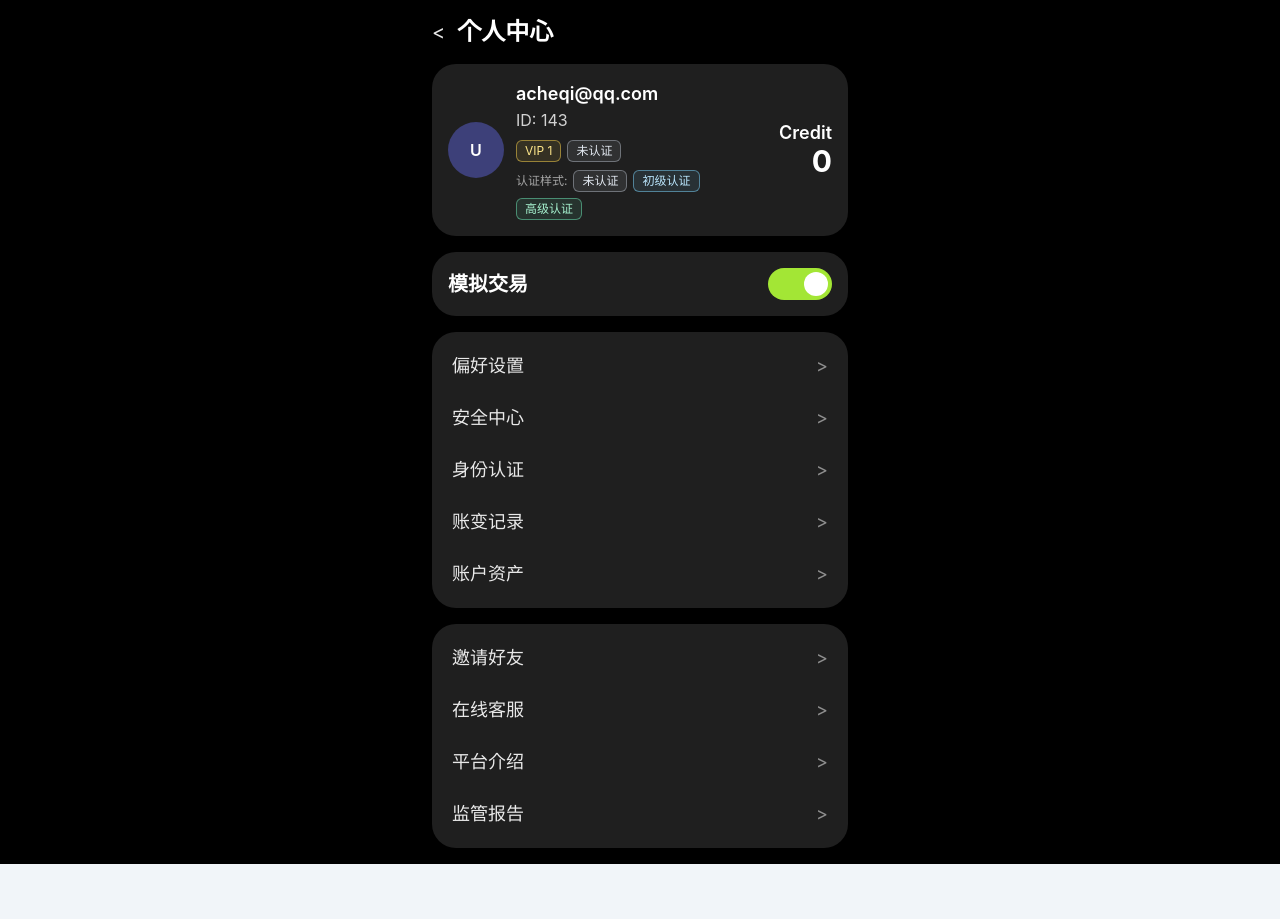
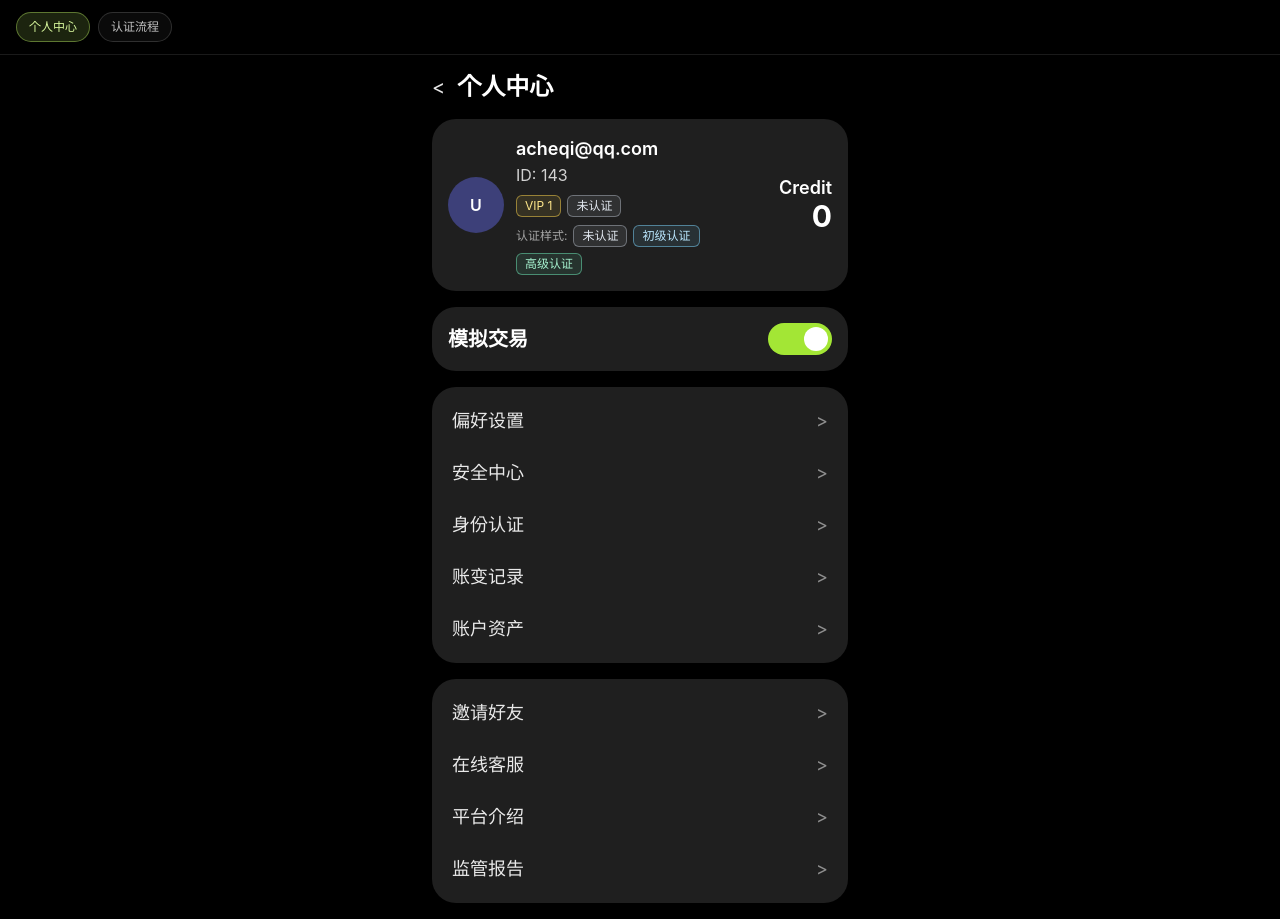
Before and after one commit to gloopai/fex-admin, a Vue app: page /m/personal-center in a window 1280 px wide. Before the commit the page ends 864 px from the top, so only its background shows below. Built offline with nearby package versions, Linux system fonts and the light colour scheme.

Commit message:
feat: update

```diff
--- a/src/layouts/FrontDesktopLayout.vue
+++ b/src/layouts/FrontDesktopLayout.vue
@@ -1,5 +1,31 @@
+<script setup>
+import { useRoute } from 'vue-router'
+
+const route = useRoute()
+
+const menus = [
+  { key: 'personal', label: '个人中心', to: '/front/personal-center' },
+  { key: 'verify', label: '认证流程', to: '/front/verification-flow' }
+]
+
+const isActive = (to) => route.path.startsWith(to)
+</script>
+
 <template>
   <div class="min-h-screen bg-[#050505] text-white">
+    <div class="sticky top-0 z-20 border-b border-white/10 bg-black/70 backdrop-blur">
+      <div class="mx-auto flex max-w-[1280px] items-center gap-3 px-6 py-3">
+        <RouterLink
+          v-for="item in menus"
+          :key="item.key"
+          :to="item.to"
+          class="rounded-lg border px-4 py-2 text-sm transition"
+          :class="isActive(item.to) ? 'border-lime-300/40 bg-lime-300/15 text-lime-200' : 'border-white/15 bg-white/[0.04] text-white/75 hover:bg-white/[0.08]'"
+        >
+          {{ item.label }}
+        </RouterLink>
+      </div>
+    </div>
     <RouterView />
   </div>
 </template>
--- a/src/layouts/FrontMobileLayout.vue
+++ b/src/layouts/FrontMobileLayout.vue
@@ -1,5 +1,31 @@
+<script setup>
+import { useRoute } from 'vue-router'
+
+const route = useRoute()
+
+const menus = [
+  { key: 'personal', label: '个人中心', to: '/m/personal-center' },
+  { key: 'verify', label: '认证流程', to: '/m/verification-flow' }
+]
+
+const isActive = (to) => route.path.startsWith(to)
+</script>
+
 <template>
   <div class="min-h-screen bg-black text-white">
+    <div class="sticky top-0 z-20 border-b border-white/10 bg-black/80 backdrop-blur">
+      <div class="flex items-center gap-2 px-4 py-3">
+        <RouterLink
+          v-for="item in menus"
+          :key="item.key"
+          :to="item.to"
+          class="rounded-full border px-3 py-1.5 text-xs transition"
+          :class="isActive(item.to) ? 'border-lime-300/40 bg-lime-300/15 text-lime-200' : 'border-white/15 bg-white/[0.04] text-white/75'"
+        >
+          {{ item.label }}
+        </RouterLink>
+      </div>
+    </div>
     <RouterView />
   </div>
 </template>
--- a/src/pages/front/VerificationFlowMobileTemplatePage.vue
+++ b/src/pages/front/m/VerificationFlowTemplatePage.vue
@@ -1,7 +1,7 @@
 <script setup>
 import { computed, ref } from 'vue'
-import { verificationConfig } from '../../mock/verification'
-import { VERIFICATION_DOC_TYPE, VERIFICATION_DOC_TYPE_OPTIONS, VERIFICATION_LEVEL } from '../../constants/verification'
+import { verificationConfig } from '../../../mock/verification'
+import { VERIFICATION_DOC_TYPE, VERIFICATION_DOC_TYPE_OPTIONS, VERIFICATION_LEVEL } from '../../../constants/verification'
 
 const basicStatus = ref('unsubmitted')
 const advancedStatus = ref('idle')
@@ -300,7 +300,7 @@ form.value.files = Object.fromEntries([
       <div v-if="basicStatus === 'rejected'" class="mt-3 rounded-2xl border border-rose-300/40 bg-rose-300/10 p-3 text-sm text-rose-100">
         审核未通过：请修改后重新提交。
       </div>
-      <div v-if="basicStatus === 'approved'" class="mt-3 rounded-2xl border border-emerald-300/40 bg-emerald-300/10 p-3 text-sm text-emerald-100">
+      <div v-if="basicStatus === 'approved' && expandBasicPrimary" class="mt-3 rounded-2xl border border-emerald-300/40 bg-emerald-300/10 p-3 text-sm text-emerald-100">
         初级已通过：下方可继续完成高级认证。初级资料默认已收起，避免占用屏幕。
       </div>
 
--- a/src/pages/front/VerificationFlowDesktopTemplatePage.vue
+++ b/src/pages/front/pc/VerificationFlowTemplatePage.vue
@@ -1,7 +1,7 @@
 <script setup>
 import { computed, ref } from 'vue'
-import { verificationConfig } from '../../mock/verification'
-import { VERIFICATION_DOC_TYPE, VERIFICATION_DOC_TYPE_OPTIONS, VERIFICATION_LEVEL } from '../../constants/verification'
+import { verificationConfig } from '../../../mock/verification'
+import { VERIFICATION_DOC_TYPE, VERIFICATION_DOC_TYPE_OPTIONS, VERIFICATION_LEVEL } from '../../../constants/verification'
 
 const basicStatus = ref('unsubmitted') // unsubmitted | reviewing | approved | rejected
 const advancedStatus = ref('idle') // idle | reviewing | approved | rejected
@@ -217,7 +217,7 @@ const resetFlow = () => {
         <div class="text-xs text-white/55">身份认证 / 审批流程</div>
         <h1 class="mt-1 text-2xl font-semibold">身份认证</h1>
         <p class="mt-2 max-w-[720px] text-sm text-white/65">
-          先完成初级认证并通过审核，再按清单上传高级认证材料。页面下方提供“联调工具”用于模拟后台审批（上线前可隐藏）。
+          先完成初级认证并通过审核，再按清单上传高级认证材料。
         </p>
       </div>
       <div class="rounded-2xl border border-white/10 bg-white/[0.04] px-4 py-3 text-sm text-white/80">
@@ -320,7 +320,7 @@ const resetFlow = () => {
             <div>
               <div class="text-xs text-white/55">步骤 1 / 2</div>
               <h2 class="mt-1 text-xl font-semibold">初级认证</h2>
-              <p class="mt-2 text-sm text-white/65">提交后进入审核，通过后解锁高级认证资料上传。</p>
+              <p v-if="!(basicStatus === 'approved' && !expandBasicPrimary)" class="mt-2 text-sm text-white/65">提交后进入审核，通过后解锁高级认证资料上传。</p>
             </div>
             <div
               class="rounded-full border px-3 py-1 text-xs"
@@ -352,7 +352,7 @@ const resetFlow = () => {
           <div v-if="basicStatus === 'rejected'" class="mt-4 rounded-xl border border-rose-300/40 bg-rose-300/10 p-4 text-sm text-rose-100">
             初级审核未通过：请根据提示修改资料后重新提交。
           </div>
-          <div v-if="basicStatus === 'approved'" class="mt-4 rounded-xl border border-emerald-300/40 bg-emerald-300/10 p-4 text-sm text-emerald-100">
+          <div v-if="basicStatus === 'approved' && expandBasicPrimary" class="mt-4 rounded-xl border border-emerald-300/40 bg-emerald-300/10 p-4 text-sm text-emerald-100">
             初级审核已通过：请继续完成高级资料上传与提交。初级资料区域默认收起，避免遮挡高级区块。
           </div>
 
@@ -416,10 +416,9 @@ const resetFlow = () => {
             <p class="mt-3 text-xs text-white/55">初级认证已完成：信息以提交内容为准。若需修改，请等待驳回后重新提交或联系客服。</p>
           </div>
 
-          <div class="mt-5 flex flex-col gap-3 sm:flex-row sm:items-center sm:justify-between">
+          <div v-if="showBasicForm" class="mt-5 flex flex-col gap-3 sm:flex-row sm:items-center sm:justify-between">
             <div class="text-xs text-white/55">提交后进入审核队列（演示）</div>
             <button
-              v-if="showBasicForm"
               class="w-full rounded-lg bg-lime-400 px-5 py-3 text-sm font-semibold text-black sm:w-auto"
               @click="submitBasic"
             >
@@ -643,7 +642,7 @@ const resetFlow = () => {
             </button>
           </div>
 
-          <div class="mt-5 rounded-xl border border-white/10 bg-black/20 p-4">
+          <!-- <div class="mt-5 rounded-xl border border-white/10 bg-black/20 p-4">
             <button type="button" class="flex w-full items-center justify-between text-left" @click="showPayload = !showPayload">
               <div>
                 <div class="text-sm font-semibold text-white/90">联调：提交数据结构预览</div>
@@ -652,7 +651,7 @@ const resetFlow = () => {
               <span class="text-white/60">{{ showPayload ? '收起' : '展开' }}</span>
             </button>
             <pre v-if="showPayload" class="mt-3 overflow-auto text-xs text-white/70">{{ JSON.stringify(backendPayloadPreview, null, 2) }}</pre>
-          </div>
+          </div> -->
         </section>
       </div>
     </div>
```
Also changed, not shown: src/router/modules/front.js (+4 -4 lines), src/pages/front/m/PersonalCenterTemplatePage.vue (renamed from src/pages/front/PersonalCenterMobileTemplatePage.vue), src/pages/front/pc/PersonalCenterTemplatePage.vue (renamed from src/pages/front/PersonalCenterDesktopTemplatePage.vue), 1 other file (tests, documents, lock files or other folders).
